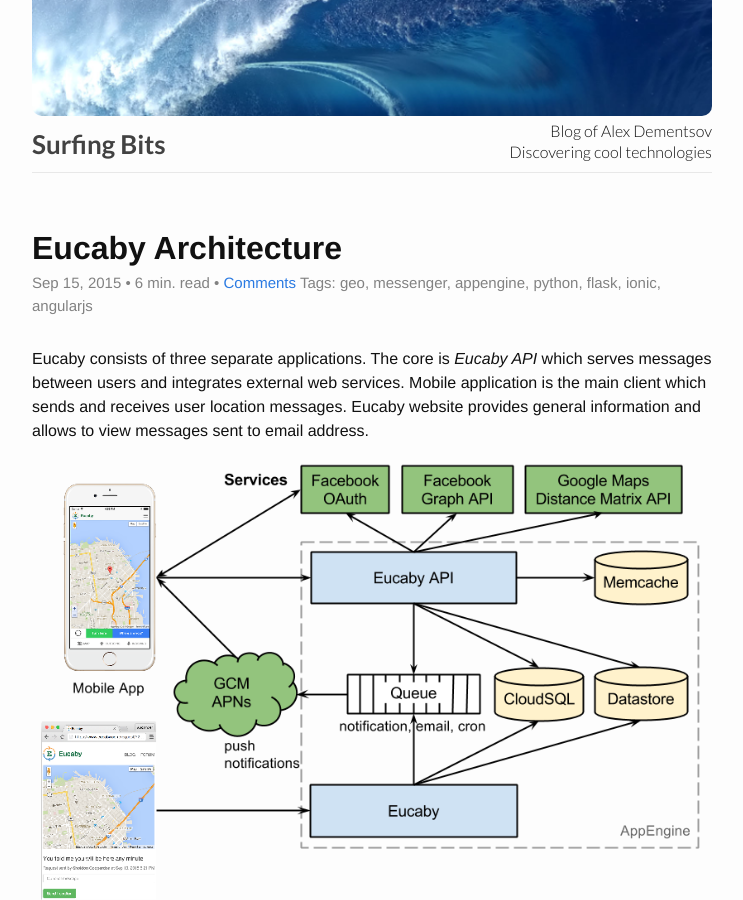
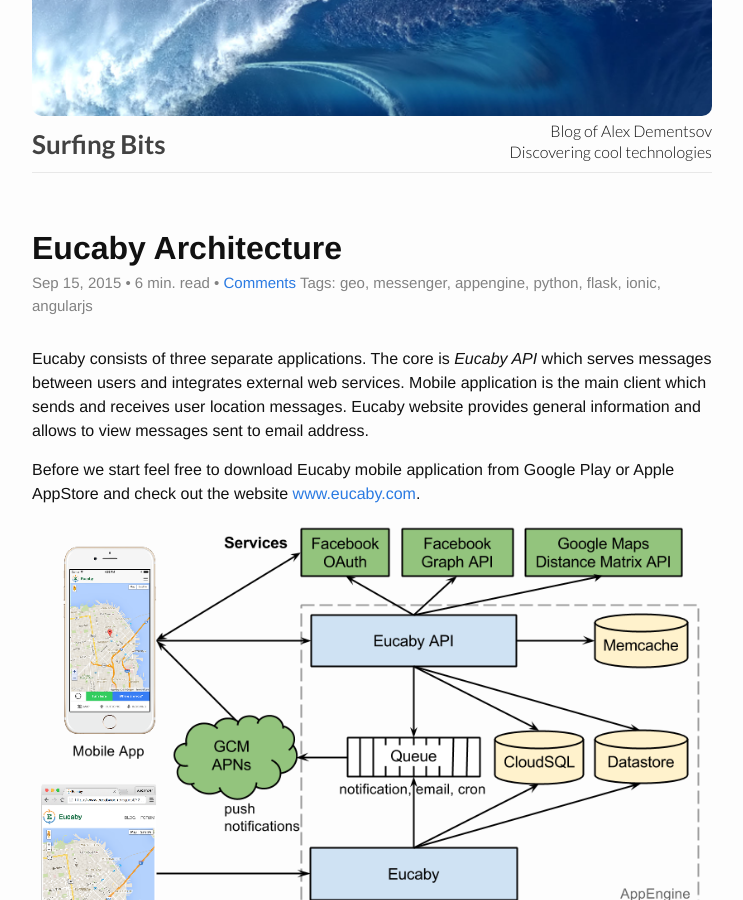
Before and after one commit to dexity/dexity.github.io, a Jekyll site: the page built from _posts/2015-09-15-eucaby-architecture.md, in a window 1280 px wide and 900 px high. Shown: the whole window, without its empty margins (268-1011 px from the left). Built offline with Jekyll 4.4.1, drawn with Linux system fonts in a browser that asks for light colours; comment, search, counter and statistics services are not loaded.

Commit message:
Finished Eucaby Architecture

```diff
--- a/_posts/2015-09-15-eucaby-architecture.md
+++ b/_posts/2015-09-15-eucaby-architecture.md
@@ -9,6 +9,8 @@
 Eucaby consists of three separate applications. The core is *Eucaby API* which serves messages between users and integrates external web services. Mobile application is the main client which sends and receives user location messages. Eucaby website provides general information and allows to view messages sent to email address.
 
 {{ more }}
+
+Before we start feel free to download Eucaby mobile application from Google Play or Apple AppStore and check out the website [www.eucaby.com][eucaby].
 
 ![Eucaby Architecture][img-architecture]
 
@@ -214,6 +216,9 @@
 
 Eucaby website application not only displays general information but also allows users to view or send location message back to the sender. It is implemented in Django and uses some shared resources with Eucaby API.
 
+*I am here*
+
+[eucaby]: https://www.eucaby.com
 [img-index]: /img/eucaby_architecture/index.png
 [img-authentication]: /img/eucaby_architecture/authentication.png
 [img-authentication-flow]: /img/eucaby_architecture/authentication-flow.png
```
Also changed, not shown: _posts/2015-09-01-eucaby-geo-messenger.md (+1 -1 lines).
